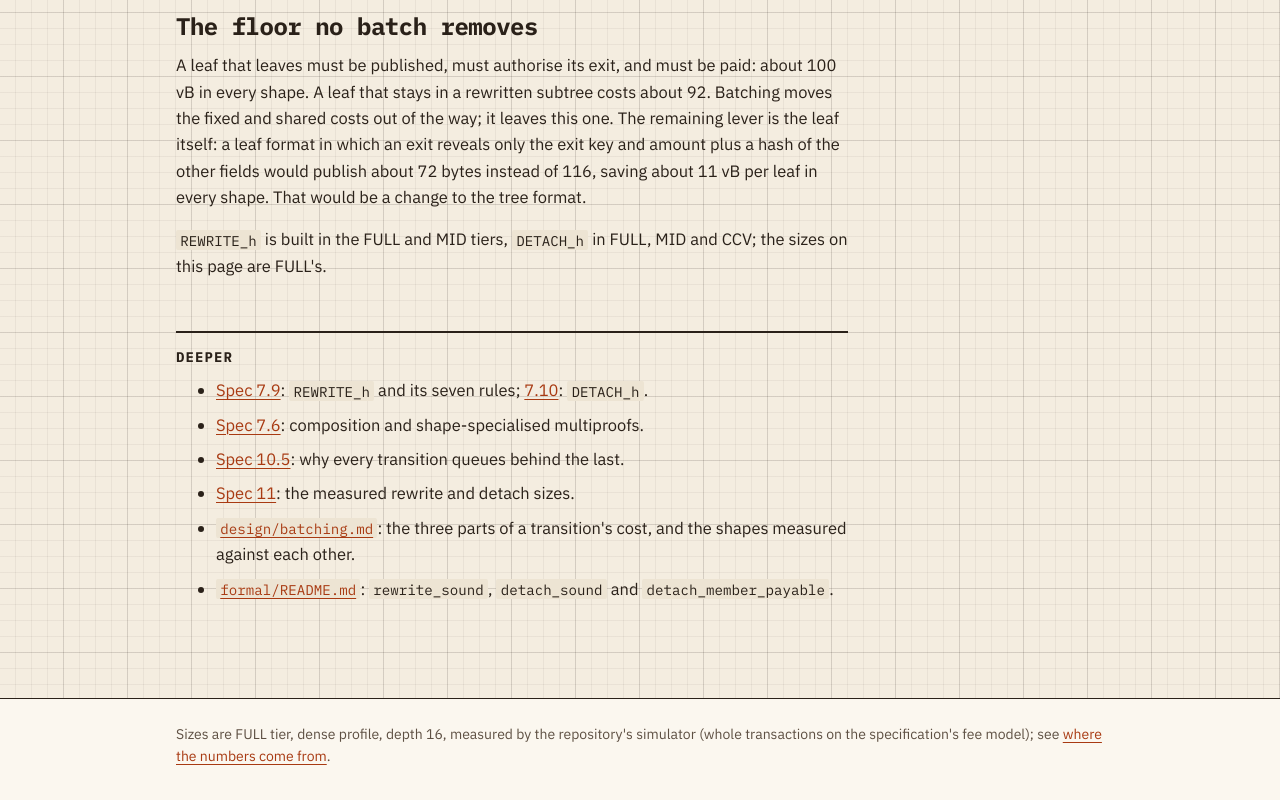
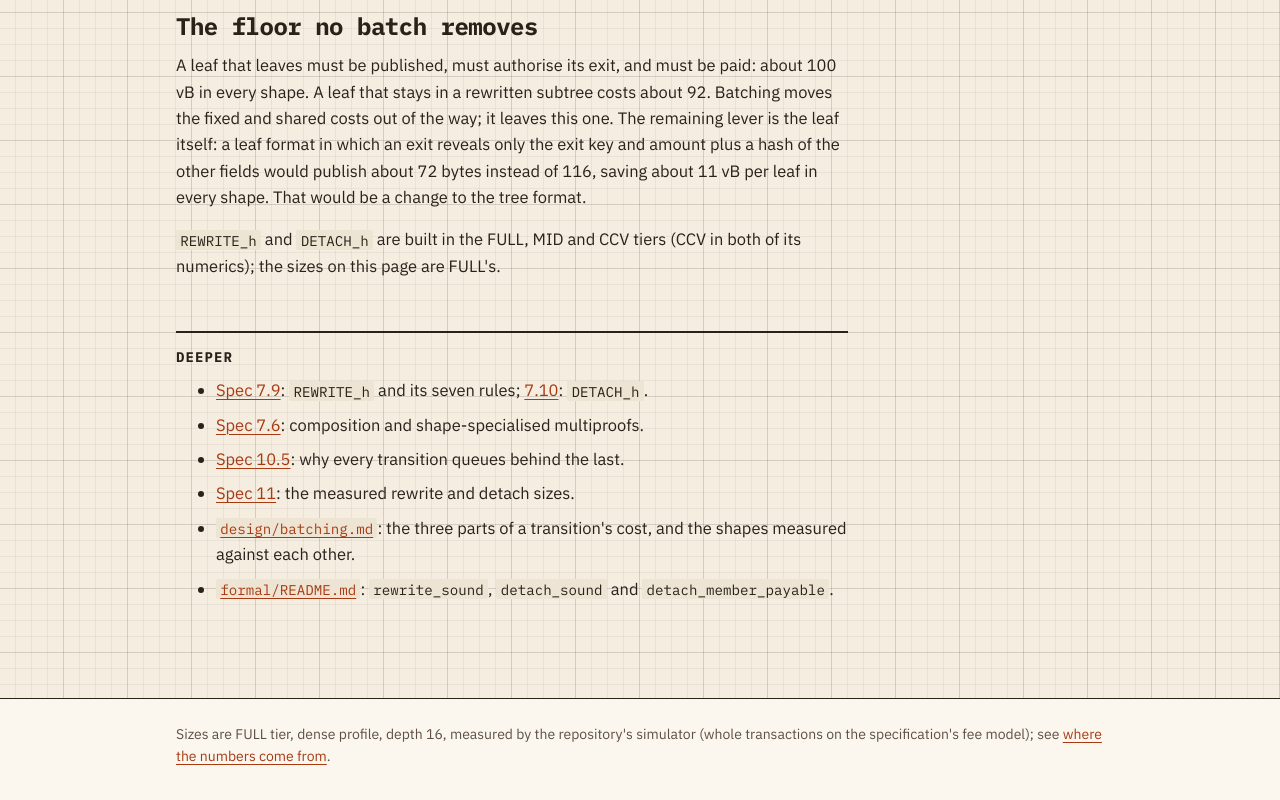
Before and after one commit to lightninglabs/layertree, a plain HTML site: page site/components/batching.html in a window 1280 px wide. Shown: the part 3315-4115 px from the top of the page. Drawn offline with Linux system fonts and the light colour scheme.

Commit message:
spec, design, site: REWRITE_h in every tier that can carry it (0.13.2)
In this commit, we record the CCV rewrite in the spec and the design
pages. 4.5's tier matrix now says yes for REWRITE_h and REWRITE_h^x
under CCV in both numerics, its size table carries the 0xC2 REWRITE_4
beside FULL's and MID's and the 0xC0 paragraph the 0xC0 one, and the
stack-bound paragraph gives the 0xC0 CCV bound: the witness is two
elements shorter than MID's and no prologue runs, so h <= 5 fits at any
occupancy (964 elements at the peak of a full 32-position rewrite) and
h = 6 admits 47 exits or 25 changed positions where MID admits 47 and
24. 4.6 gains a REWRITE_h paragraph: the exit payout is one
CHECK_OUTPUT|DEDUCT call, 4 bytes over the P2TR compare it replaces, the
fixed part 385 bytes shorter under 0xC2 and 368 under 0xC0, r and m gone
from the witness, and the per-leaf cost within a few vB of FULL's and
MID's. 7.9's informative note names the tiers that carry the rewrite,
8.9 gains a CCV paragraph with the payout's listing under both numerics
and the option ordering, 11 gives the measured shapes (337 / 194 / 162
vB per exiting leaf at h = 2, 4, 6 and 148 per changed leaf under 0xC2;
245 and 233 at h = 5 under 0xC0, against MID's 248 and 235), and 14
describes the new tests and golden keys. The header is 0.13.2 and the
CCV count 2,328.

status.md's cohort row and open work 9 record the tier as done and
narrow what remains to MIN and the txn builders; batching.md lists CCV
beside FULL and MID with its per-leaf figures; the site's tier page no
longer says "all but the cohort rewrite" for CCV (nor, stale since
0.13.1, that MID lacks the rewrite and the detach), and its batching
page names all three tiers. CLAUDE.md, AGENTS.md and CONCEPTS.md carry
the new count.

```diff
--- a/site/components/batching.html
+++ b/site/components/batching.html
@@ -202,8 +202,8 @@
   reveals only the exit key and amount plus a hash of the other fields would
   publish about 72 bytes instead of 116, saving about 11 vB per leaf in every
   shape. That would be a change to the tree format.</p>
-  <p><code>REWRITE_h</code> is built in the FULL and MID tiers, <code>DETACH_h</code>
-  in FULL, MID and CCV; the sizes on this page are FULL's.</p>
+  <p><code>REWRITE_h</code> and <code>DETACH_h</code> are built in the FULL, MID and
+  CCV tiers (CCV in both of its numerics); the sizes on this page are FULL's.</p>
 
   <section class="deeper" aria-labelledby="deeper">
     <h2 id="deeper">Deeper</h2>
```
Also changed, not shown: site/components/tiers.html (+2 -2 lines), 6 other files.
